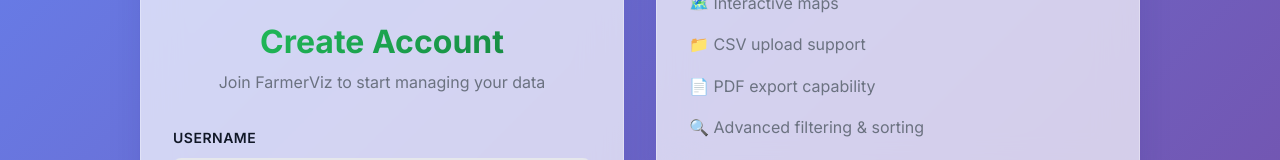
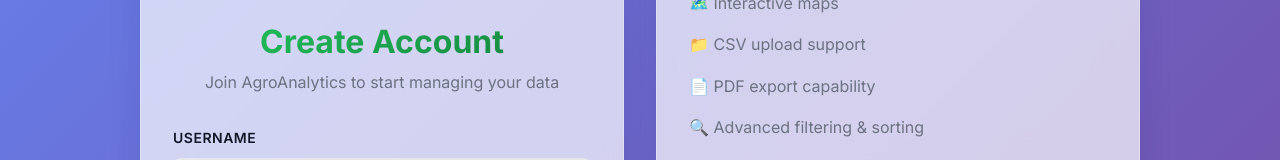
Before and after one commit to Satejpatil7403/AgroAnalytics, a React (Vite) app in the folder frontend/: page /register in a window 1280 px wide. Shown: the part 160-320 px from the top of the page. Built offline with nearby package versions, Linux system fonts and the light colour scheme; no server answers.

Commit message:
Added Configurations

```diff
--- a/frontend/src/pages/Register.jsx
+++ b/frontend/src/pages/Register.jsx
@@ -58,7 +58,7 @@
                     <div className="auth-header">
                         <div className="auth-icon">🌾</div>
                         <h1>Create Account</h1>
-                        <p>Join FarmerViz to start managing your data</p>
+                        <p>Join AgroAnalytics to start managing your data</p>
                     </div>
 
                     {error && (
```
Also changed, not shown: 1 other file (tests, documents, lock files or other folders).
